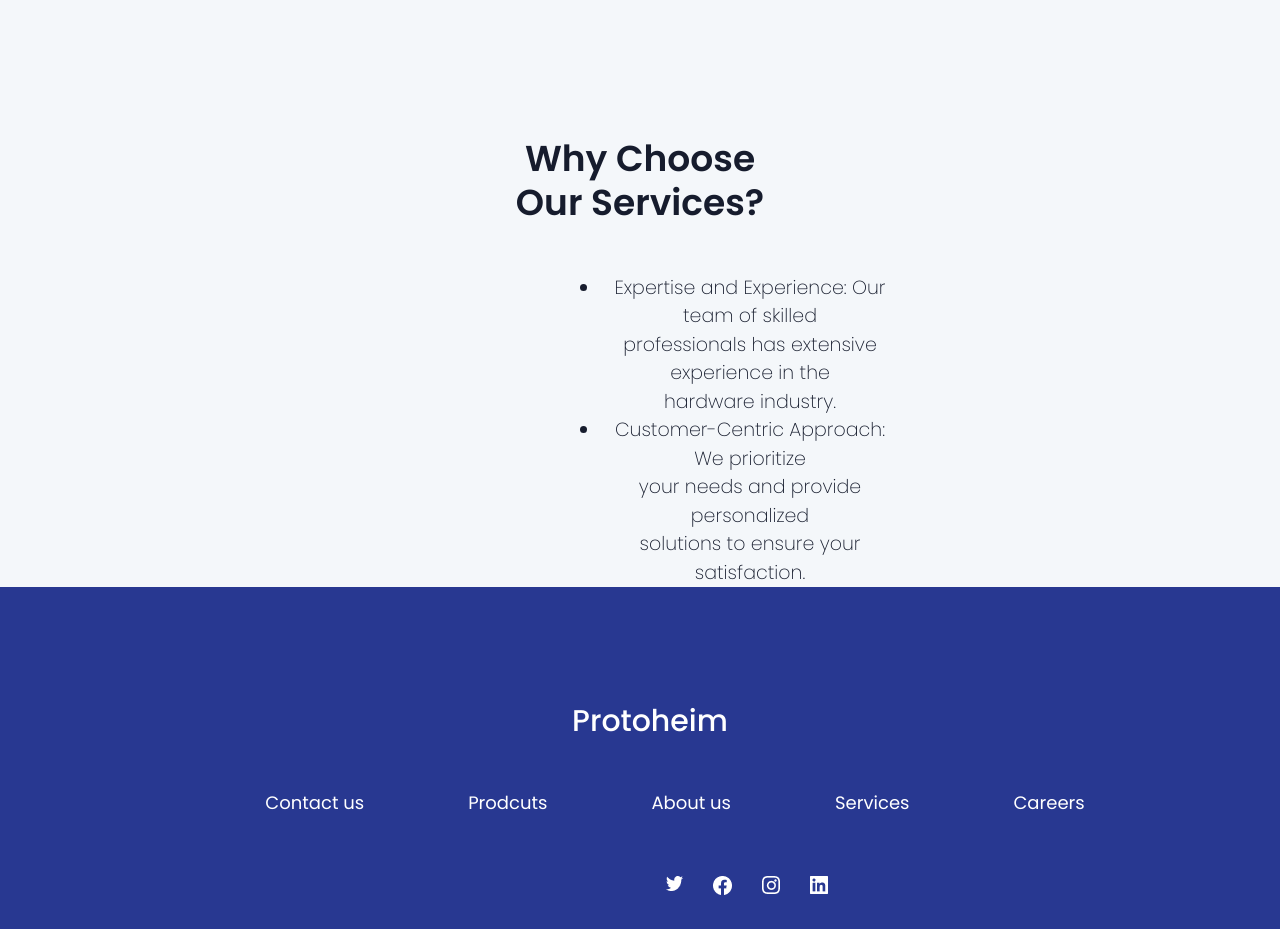
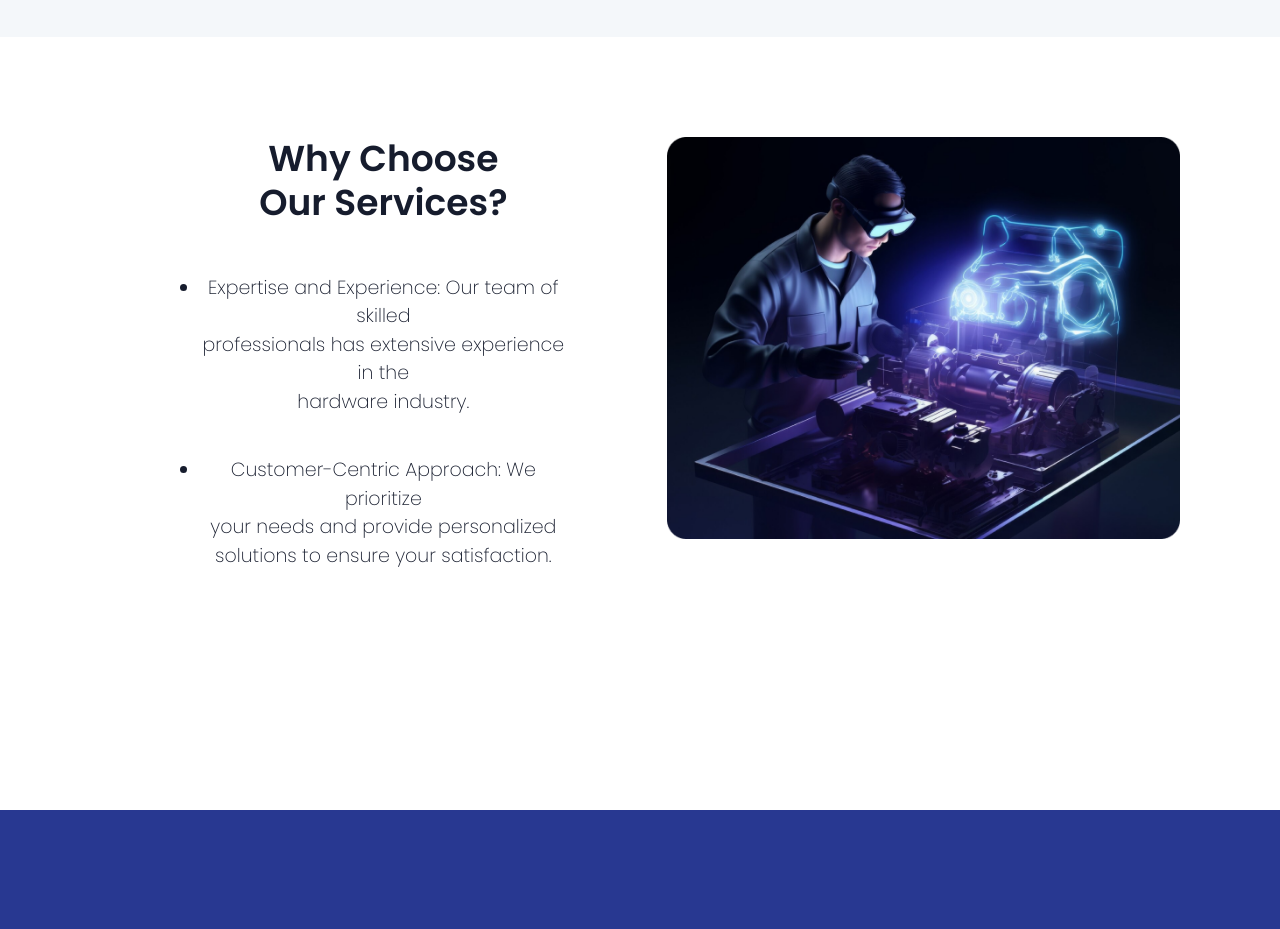
Before and after one commit to pmqmark/protonheim, a React (Create React App) app: page /services in a window 1280 px wide. Shown: the part 980-1909 px from the top of the page. Built offline with nearby package versions, Linux system fonts and the light colour scheme; the HTML template or start-up script is replaced by a standard one; a web font is replaced by a local one.

Commit message:
oursevices changes

```diff
--- a/src/components/Services.jsx
+++ b/src/components/Services.jsx
@@ -4,13 +4,13 @@
 import serviceicon2 from '../assets/serviceicon2.png'
 import serviceicon3 from '../assets/serviceicon3.png'
 import serviceicon4 from '../assets/serviceicon4.png'
+import chooseimage from '../assets/chooseimage.png'
 import '../css/Servicestyles.css'
 
 const Services = () => {
   return (
     <div>
             <section className='servicemain mt-40'>
-                <div className=''>
                 <div className="about-dis">
                   <h5 className="products">ABOUT US</h5>
                   <span className="dispton1">
@@ -70,19 +70,23 @@
 </div>
 </div>
 </div>
-<section className=''>
+</section>
+
+<section className='choose-section'>
+    <div className='choose-div'>
+    <div className='icon-details1'>
     <h1 className='choose-head'>Why Choose<br/> Our Services?</h1>
         <ul className='choose-ul'>
             <li className='choose-li'>Expertise and Experience: Our team of skilled<br/> professionals has extensive experience in the<br/> hardware industry.</li>
             <li className='choose-li'>Customer-Centric Approach: We prioritize<br/> your needs and provide personalized<br/> solutions to ensure your satisfaction.</li>
         </ul>
-
+    </div>
+    <div className='choose-image'>
+        <img src={chooseimage}></img>
+    </div>
+    </div>
 </section>
-
-                </div>
-            </section>
-
-    </div>
+  </div>
   )
 }
 
--- a/src/css/Servicestyles.css
+++ b/src/css/Servicestyles.css
@@ -8,26 +8,48 @@
    background-color: #F4F7FA ;
 }
 .choose-head{
-    text-align: center;
     font-size: 2.25rem;
     color:#161C2D;
     margin-bottom: 50px;
     font-weight: 600;
+
+
 }
 .choose-ul{
     list-style-type: disc; /* Ensures bullet points are used */
-  padding-left: 100px;
-  margin-left: 500px;
-  margin-right: 180px;
+  /* padding-left: 100px;  */
+
 }
 .choose-li{
     font-size: 1.1875rem;
     color: #161C2D;
-    text-align: center;
     font-weight: 200;
-    margin-left: px;
-    margin-right: 200px;
+    row-gap: .625rem;
+    margin-bottom: 2.5rem;
+
+}
+.icon-details1{
+    flex-direction: column;
+    display: flex;
+    margin-left: 200px;
 }
 .choose-dis{
     text-align: center;
 }
+.choose-section{
+    margin-bottom: 200px;
+    text-align: center;
+    display: flex;
+    flex-direction: column;
+}
+.choose-div{
+    display: flex;
+    flex-direction: row;
+    column-gap: 100px;
+    margin-right: 100px;
+}
+.choose-image{
+
+    border-radius: 22px;
+
+}
```
Also changed, not shown: src/assets/chooseimage.png (added).
